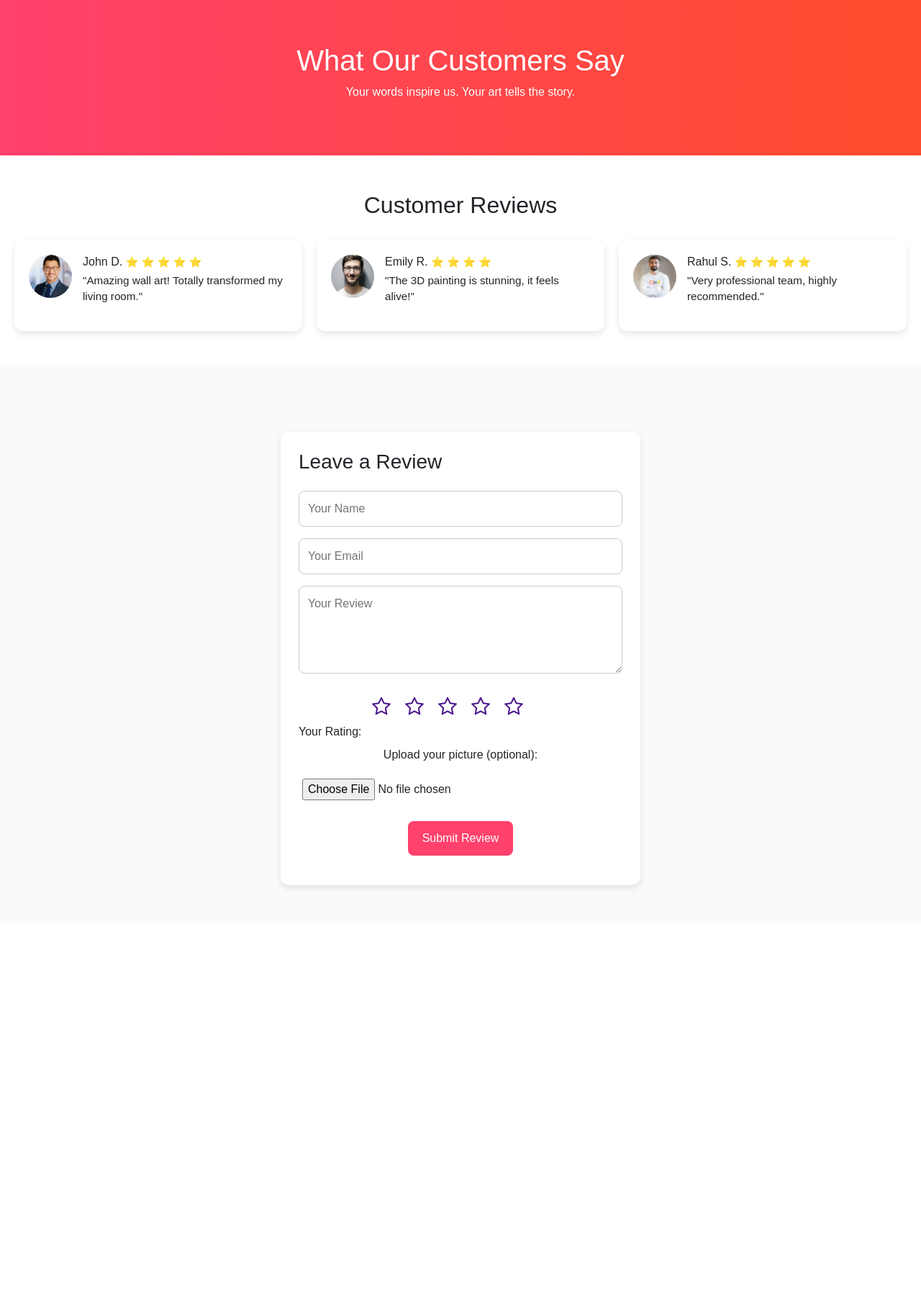
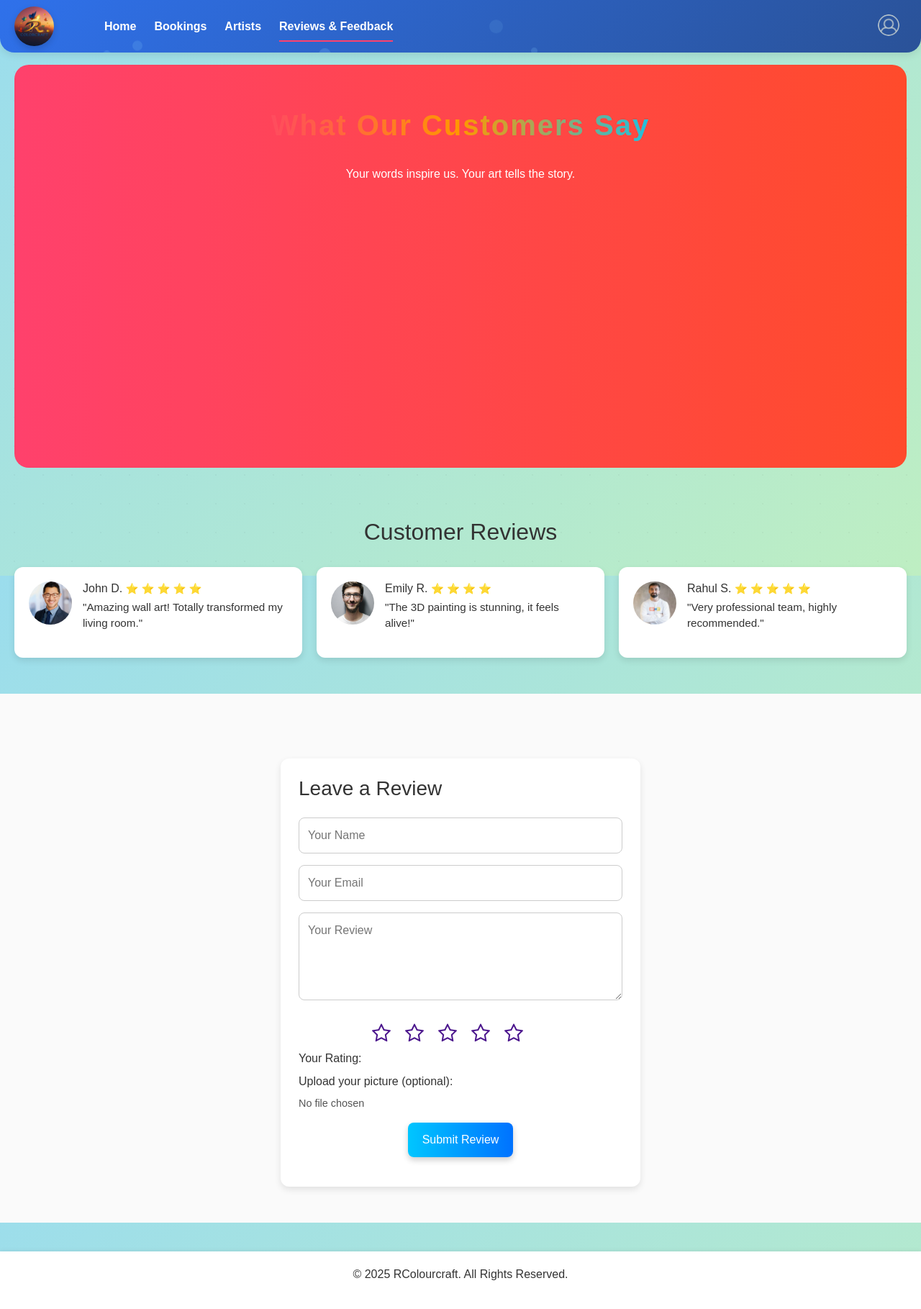
Before and after one commit to 8851962638/RAS, a Django app: page /reviews/ in a window 1280 px wide. Shown: the whole page at 72% size. Before the commit the page ends 1236 px from the top, so only its background shows below. Run offline with Django 4.2, Linux system fonts and the light colour scheme; parts of the project's set-up code (start-up, migrations or seed data) failed here and were passed over; some libraries are stand-ins or nearby versions.

Commit message:
new work

```diff
--- a/ras/home/templates/base1.html
+++ b/ras/home/templates/base1.html
@@ -7,8 +7,14 @@
   <title>{% block title %}RColourcraft{% endblock %}</title>
 
   <!-- CSS link -->
+    <link href="https://stackpath.bootstrapcdn.com/bootstrap/4.3.1/css/bootstrap.min.css" rel="stylesheet">
+  <link href="https://cdnjs.cloudflare.com/ajax/libs/font-awesome/4.7.0/css/font-awesome.min.css" rel="stylesheet">
+
   <link rel="stylesheet" href="{% static 'css/common.css' %}">
+  <link rel="stylesheet" href="{% static 'css/review_page.css' %}">
+
 <style>
+ /* Popup box */
   /* Popup box */
     .popup-menu {
       display: none;
@@ -32,6 +38,7 @@
       color: #ffffffff;
       font-weight: 500;
     }
+
 </style>
 </head>
 <body>
@@ -46,10 +53,11 @@
 
       <nav class="nav-left">
         <ul>
-          <li><a href="{% url 'home' %}" class="active">Home</a></li>
-          <li><a href="{% url 'bookings' %}">Bookings</a></li>
-          <!-- <li><a href="{% url 'artists' %}">Artists</a></li> -->
-          <li><a href="{% url 'reviews' %}">Reviews & Feedback</a></li>
+          <li><a href="{% url 'home' %}" class="{% if request.path == '/' %}active{% endif %}">Home</a></li>
+<li><a href="{% url 'bookings' %}" class="{% if request.path == '/bookings/' %}active{% endif %}">Bookings</a></li>
+<li><a href="{% url 'artists' %}" class="{% if request.path == '/artists/' %}active{% endif %}">Artists</a></li>
+<li><a href="{% url 'reviews' %}" class="{% if request.path == '/reviews/' %}active{% endif %}">Reviews & Feedback</a></li>
+
         </ul>
       </nav>
     </div>
--- a/ras/home/templates/reviews.html
+++ b/ras/home/templates/reviews.html
@@ -1,131 +1,20 @@
+{% extends "base1.html" %}
 {% load static %}
-<!DOCTYPE html>
-<html lang="en">
-<head>
-  <meta charset="UTF-8" />
-  <meta name="viewport" content="width=device-width, initial-scale=1.0"/>
-  <title>Reviews & Feedback - RColourcraft</title>
-  <!-- Bootstrap + FontAwesome -->
-  <link href="https://stackpath.bootstrapcdn.com/bootstrap/4.3.1/css/bootstrap.min.css" rel="stylesheet">
-  <link href="https://cdnjs.cloudflare.com/ajax/libs/font-awesome/4.7.0/css/font-awesome.min.css" rel="stylesheet">
 
-  <style>
-    body { font-family: Arial, sans-serif; margin: 0; padding: 0; }
+{% block title %}Reviews & Feedback - RColourcraft{% endblock %}
 
-    /* Hero Section */
-    .hero {
-      background: linear-gradient(to right, #ff416c, #ff4b2b);
-      color: #fff; text-align: center;
-      padding: 60px 20px;
-    }
+{% block extra_head %}
+  {% endblock %}
 
-    /* Reviews */
-    .reviews-section { padding: 50px 20px; text-align: center; }
-    .reviews-grid {
-      display: grid;
-      grid-template-columns: repeat(auto-fit, minmax(280px, 1fr));
-      gap: 20px; margin-top: 30px;
-    }
-    .review-card {
-      background: #fff;
-      border-radius: 12px;
-      padding: 20px;
-      box-shadow: 0 4px 10px rgba(0,0,0,0.1);
-      display: flex; align-items: flex-start;
-      gap: 15px; text-align: left;
-    }
-    .review-card img {
-      width: 60px; height: 60px;
-      border-radius: 50%; object-fit: cover;
-      flex-shrink: 0;
-    }
-    .stars { color: gold; font-size: 0.9rem; }
-
-    /* Gallery */
-    .gallery-section { padding: 50px 20px; background: #fafafa; text-align: center; }
-    .gallery-grid {
-      display: grid;
-      grid-template-columns: repeat(auto-fit, minmax(250px, 1fr));
-      gap: 15px; margin-top: 30px;
-    }
-    .gallery-grid img {
-      width: 100%; border-radius: 12px;
-      box-shadow: 0 4px 8px rgba(0,0,0,0.1);
-      transition: transform 0.3s ease;
-    }
-    .gallery-grid img:hover { transform: scale(1.05); }
-
-    /* Review Form */
-    .review-form {
-      margin-top: 40px;
-      max-width: 500px; margin-left: auto; margin-right: auto;
-      text-align: left;
-      background: #fff; padding: 25px;
-      border-radius: 12px; box-shadow: 0 4px 10px rgba(0,0,0,0.1);
-    }
-    .review-form h3 { margin-bottom: 15px; }
-    .review-form input, .review-form textarea {
-      width: 100%; padding: 12px; margin: 8px 0;
-      border: 1px solid #ccc; border-radius: 8px;
-    }
-    .review-form input[type="file"] { padding: 5px; border: none; }
-    .review-form button {
-      background: #ff416c; color: #fff;
-      padding: 12px 20px; border: none;
-      border-radius: 8px; cursor: pointer;
-      transition: background 0.3s;
-    }
-    .review-form button:hover { background: #e63e5a; }
-
-    /* Star Rating */
-    .star-rating {
-      display: inline-block;
-    }
-    input.star { display: none; }
-    label.star {
-      float: right;
-      padding: 10px;
-      font-size: 28px;
-      color: #4A148C;
-      transition: all .2s;
-      cursor: pointer;
-    }
-    input.star:checked ~ label.star:before {
-      content: '\f005';
-      color: #FD4;
-      transition: all .25s;
-    }
-    input.star-5:checked ~ label.star:before {
-      color: #FE7;
-      text-shadow: 0 0 20px #952;
-    }
-    input.star-1:checked ~ label.star:before { color: #F62; }
-    label.star:hover { transform: rotate(-15deg) scale(1.3); }
-    label.star:before {
-      content: '\f006';
-      font-family: FontAwesome;
-    }
-
-    .review-content h3 { margin: 0; font-size: 1rem; }
-    .review-content p { font-size: 0.95rem; margin-top: 5px; }
-  </style>
-</head>
-<body>
-
-  <!-- Hero -->
+{% block content %}
   <section class="hero">
     <h1>What Our Customers Say</h1>
     <p>Your words inspire us. Your art tells the story.</p>
   </section>
 
-  <!-- Reviews -->
   <section class="reviews-section">
     <h2>Customer Reviews</h2>
-
-    <!-- reviews grid: keep the original static cards and also render DB reviews below them -->
     <div class="reviews-grid" id="reviewsGrid">
-
-      <!-- STATIC sample reviews you had originally -->
       <div class="review-card">
         <img src="{% static 'gallery/john.jpg' %}" alt="John D">
         <div class="review-content">
@@ -133,7 +22,6 @@
           <p>"Amazing wall art! Totally transformed my living room."</p>
         </div>
       </div>
-
       <div class="review-card">
         <img src="{% static 'gallery/rohit.jpg' %}" alt="Rohit">
         <div class="review-content">
@@ -141,7 +29,6 @@
           <p>"The 3D painting is stunning, it feels alive!"</p>
         </div>
       </div>
-
       <div class="review-card">
         <img src="{% static 'gallery/rahul.jpg' %}" alt="Rahul S">
         <div class="review-content">
@@ -149,8 +36,6 @@
           <p>"Very professional team, highly recommended."</p>
         </div>
       </div>
-
-      <!-- DYNAMIC reviews from DB (if any) -->
       {% for r in reviews %}
         <div class="review-card">
           {% if r.review_image %}
@@ -172,50 +57,42 @@
             </h3>
             <p>"{{ r.customer_review }}"</p>
           </div>
-
         </div>
       {% empty %}
-        <!-- nothing to show; static samples remain -->
         {% endfor %}
-
     </div>
   </section>
 
-  <!-- Review Form -->
   <section class="gallery-section">
     <div class="review-form">
       <h3>Leave a Review</h3>
-
-      <!-- NOTE: form contains the CSRF hidden input so FormData will include it -->
       <form id="reviewForm" enctype="multipart/form-data" method="post">
         {% csrf_token %}
         <input type="text" name="name" placeholder="Your Name" required>
         <input type="email" name="email" placeholder="Your Email" required>
         <textarea name="customaer_review" rows="4" placeholder="Your Review"></textarea>
 
-        <!-- Star Rating (keeps your original star radio buttons) -->
         <label>Your Rating:</label>
         <div class="star-rating">
           <input class="star star-5" id="star-5" type="radio" name="rating" value="5"/>
           <label class="star star-5" for="star-5"></label>
-
           <input class="star star-4" id="star-4" type="radio" name="rating" value="4"/>
           <label class="star star-4" for="star-4"></label>
-
           <input class="star star-3" id="star-3" type="radio" name="rating" value="3"/>
           <label class="star star-3" for="star-3"></label>
-
           <input class="star star-2" id="star-2" type="radio" name="rating" value="2"/>
           <label class="star star-2" for="star-2"></label>
-
           <input class="star star-1" id="star-1" type="radio" name="rating" value="1"/>
           <label class="star star-1" for="star-1"></label>
         </div>
 
-        <!-- Upload Image -->
-        <div class="form-group text-center">
-          <label for="image" class="d-block mb-2">Upload your picture (optional):</label>
-          <input type="file" name="image" id="image" class="d-inline-block">
+        <div class="form-group">
+          <label for="image">Upload your picture (optional):</label>
+          <div class="custom-file-input-container">
+            <label for="image" class="custom-file-label">Choose File</label>
+            <span id="file-name-display" class="file-name-text">No file chosen</span>
+            <input type="file" name="image" id="image" class="custom-file-input">
+          </div>
         </div>
 
         <div class="form-group text-center">
@@ -226,8 +103,9 @@
       <div id="response" style="margin-top:12px"></div>
     </div>
   </section>
+{% endblock %}
 
-  <!-- AJAX: submit form (uses FormData which includes hidden csrfmiddlewaretoken) -->
+{% block extra_js %}
   <script>
     (function(){
       const form = document.getElementById('reviewForm');
@@ -244,7 +122,6 @@
         fetch("{% url 'save_review' %}", {
           method: "POST",
           body: fd,
-          // default credentials are fine for same-origin; FormData includes csrf token input
         })
         .then(async res => {
           const json = await res.json().catch(()=>({success:false, error: 'Invalid JSON'}));
@@ -254,12 +131,9 @@
         .then(data => {
           if (data.success) {
             responseDiv.innerHTML = "<div style='color:green; margin-bottom:8px'>" + data.message + "</div>";
-
-            // Build new review card HTML (same structure & classes)
             const imgSrc = data.data.image ? data.data.image : defaultImage;
             const stars = '⭐'.repeat(Number(data.data.rating || 0));
             const reviewText = data.data.customaer_review ? data.data.customaer_review : "";
-
             const newCard = `
               <div class="review-card">
                 <img src="${imgSrc}" alt="${data.data.name}">
@@ -267,16 +141,10 @@
                   <h3>${data.data.name} <span class="stars">${stars}</span></h3>
                   <p>"${reviewText}"</p>
                 </div>
-              </div>
-            `;
-
-            // insert on top
+              </div>`;
             reviewsGrid.insertAdjacentHTML('afterbegin', newCard);
-
             form.reset();
-            // Optionally uncheck any radio (reset may already do it)
           } else {
-            // show errors
             if (data.errors) {
               let html = "<ul style='color:red; text-align:left; display:inline-block;'>";
               for (const k in data.errors) {
@@ -295,8 +163,12 @@
           responseDiv.innerHTML = "<div style='color:red'>" + msg + "</div>";
         });
       });
+
+      // File input listener
+      document.getElementById('image').addEventListener('change', function(e) {
+        const fileName = e.target.files.length > 0 ? e.target.files[0].name : "No file chosen";
+        document.getElementById('file-name-display').textContent = fileName;
+      });
     })();
   </script>
-
-</body>
-</html>
+{% endblock %}
--- a/ras/home/urls.py
+++ b/ras/home/urls.py
@@ -6,8 +6,7 @@ from django.contrib.auth import views as auth_views
 urlpatterns = [
     path('', views.home_view, name='home'),   # root: /
     path('home/', views.home_view, name='home_page'),  # /home/
-    path("edit_profile/", views.edit_profile, name="edit_profile"),
-    path('explore/<str:service_type>/', views.explore_service, name='explore_service'),
+    path("edit_profile/", views.edit_profile_view, name="edit_profile"),    path('explore/<str:service_type>/', views.explore_service, name='explore_service'),
     path('book/<str:service_type>/', views.book_service, name='book_service'),
     path("reviews/", views.reviews, name="reviews"),
     path("save-review/", views.save_review, name="save_review"),
--- a/ras/home/views.py
+++ b/ras/home/views.py
@@ -7,8 +7,8 @@ from django.views.decorators.http import require_POST
 def home_view(request):
     return render(request, 'home.html')
 
-def edit_profile(request):
-    return render(request, "edit_profile.html")
+# def edit_profile(request):
+#     return render(request, "edit_profile.html")
 
 
 def book_service(request, service_name):
@@ -229,3 +229,20 @@ def save_booking(request):
 
         except Exception as e:
             return JsonResponse({'success': False, 'message': f'Error: {str(e)}'})
+
+
+from django.shortcuts import render
+from django.contrib.auth.decorators import login_required
+
+@login_required
+def edit_profile_view(request):
+    user = request.user
+
+    if user.role == "employee":
+        return render(request, "edit_profile.html", {"user": user})
+
+    elif user.role == "customer":
+        return render(request, "edit_customers_profile.html", {"user": user})
+
+    # fallback (optional)
+    return render(request, "edit_profile.html", {"user": user})
--- a/ras/static/css/common.css
+++ b/ras/static/css/common.css
@@ -149,11 +149,19 @@ nav ul li a.active::after {
   padding: 0;
 }
 
+.nav-right {
+  margin-left: auto;   /* pushes nav-right to the far right */
+  display: flex;
+  align-items: center;
+  height: 100%;
+}
+
 .nav-right ul {
+  display: flex;
+  align-items: center;
   list-style: none;
-  margin: 0;
-  padding: 0;
 }
+
 .nav-right ul li {
   display: flex;
   align-items: center;
--- /dev/null
+++ b/ras/static/css/review_page.css
@@ -0,0 +1,148 @@
+
+    body { font-family: Arial, sans-serif; }
+
+    /* Hero Section */
+    .hero {
+      background: linear-gradient(to right, #ff416c, #ff4b2b);
+      color: #fff; text-align: center;
+      padding: 60px 20px;
+    }
+
+    /* Reviews */
+    .reviews-section { padding: 50px 20px; text-align: center; }
+    .reviews-grid {
+      display: grid;
+      grid-template-columns: repeat(auto-fit, minmax(280px, 1fr));
+      gap: 20px; margin-top: 30px;
+    }
+    .review-card {
+      background: #fff;
+      border-radius: 12px;
+      padding: 20px;
+      box-shadow: 0 4px 10px rgba(0,0,0,0.1);
+      display: flex; align-items: flex-start;
+      gap: 15px; text-align: left;
+    }
+    .review-card img {
+      width: 60px; height: 60px;
+      border-radius: 50%; object-fit: cover;
+      flex-shrink: 0;
+    }
+    .stars { color: gold; font-size: 0.9rem; }
+
+    /* Gallery */
+    .gallery-section { padding: 50px 20px; background: #fafafa; text-align: center; }
+    .gallery-grid {
+      display: grid;
+      grid-template-columns: repeat(auto-fit, minmax(250px, 1fr));
+      gap: 15px; margin-top: 30px;
+    }
+    .gallery-grid img {
+      width: 100%; border-radius: 12px;
+      box-shadow: 0 4px 8px rgba(0,0,0,0.1);
+      transition: transform 0.3s ease;
+    }
+    .gallery-grid img:hover { transform: scale(1.05); }
+
+    /* Review Form */
+    .review-form {
+      margin-top: 40px;
+      max-width: 500px; margin-left: auto; margin-right: auto;
+      text-align: left;
+      background: #fff; padding: 25px;
+      border-radius: 12px; box-shadow: 0 4px 10px rgba(0,0,0,0.1);
+    }
+    .review-form h3 { margin-bottom: 15px; }
+    .review-form input, .review-form textarea {
+      width: 100%; padding: 12px; margin: 8px 0;
+      border: 1px solid #ccc; border-radius: 8px;
+    }
+    .review-form input[type="file"] { padding: 5px; border: none; }
+    .review-form button {
+      background: #ff416c; color: #fff;
+      padding: 12px 20px; border: none;
+      border-radius: 8px; cursor: pointer;
+      transition: background 0.3s;
+    }
+    .review-form button:hover { background: #e63e5a; }
+
+    /* Star Rating */
+    .star-rating { display: inline-block; }
+    input.star { display: none; }
+    label.star {
+      float: right;
+      padding: 10px;
+      font-size: 28px;
+      color: #4A148C;
+      transition: all .2s;
+      cursor: pointer;
+    }
+    input.star:checked ~ label.star:before {
+      content: '\f005';
+      color: #FD4;
+      transition: all .25s;
+    }
+    input.star-5:checked ~ label.star:before {
+      color: #FE7;
+      text-shadow: 0 0 20px #952;
+    }
+    input.star-1:checked ~ label.star:before { color: #F62; }
+    label.star:hover { transform: rotate(-15deg) scale(1.3); }
+    label.star:before {
+      content: '\f006';
+      font-family: FontAwesome;
+    }
+
+    .review-content h3 { margin: 0; font-size: 1rem; }
+    .review-content p { font-size: 0.95rem; margin-top: 5px; }
+
+
+
+    /* Custom File Input Styling */
+.custom-file-input-container {
+  display: flex;
+  align-items: center;
+  gap: 15px;
+}
+
+.custom-file-input {
+  display: none;
+}
+
+.custom-file-label {
+  background: linear-gradient(to right, #4facfe, #00f2fe);
+  color: #fff;
+  padding: 10px 18px;
+  border-radius: 8px;
+  cursor: pointer;
+  font-weight: bold;
+  transition: transform 0.3s ease, box-shadow 0.3s ease;
+  box-shadow: 0 4px 8px rgba(0,0,0,0.2);
+}
+
+.custom-file-label:hover {
+  transform: translateY(-2px);
+  box-shadow: 0 6px 12px rgba(0,0,0,0.3);
+}
+
+.file-name-text {
+  font-size: 0.9em;
+  color: #555;
+}
+
+/* Submit Button Styling */
+.review-form button[type="submit"] {
+  background: linear-gradient(to right, #00c6ff, #0072ff);
+  color: #fff;
+  padding: 12px 20px;
+  border: none;
+  border-radius: 8px;
+  cursor: pointer;
+  transition: background 0.3s, transform 0.3s ease;
+  box-shadow: 0 4px 8px rgba(0,0,0,0.2);
+}
+
+.review-form button[type="submit"]:hover {
+  background: linear-gradient(to right, #0072ff, #00c6ff);
+  transform: scale(1.05);
+}
```
Also changed, not shown: other parts of ras/static/css/common.css (+0 -32 lines), ras/home/templates/home.html (+16 -1 lines). Lines whose indentation alone changed are shown as unchanged.
